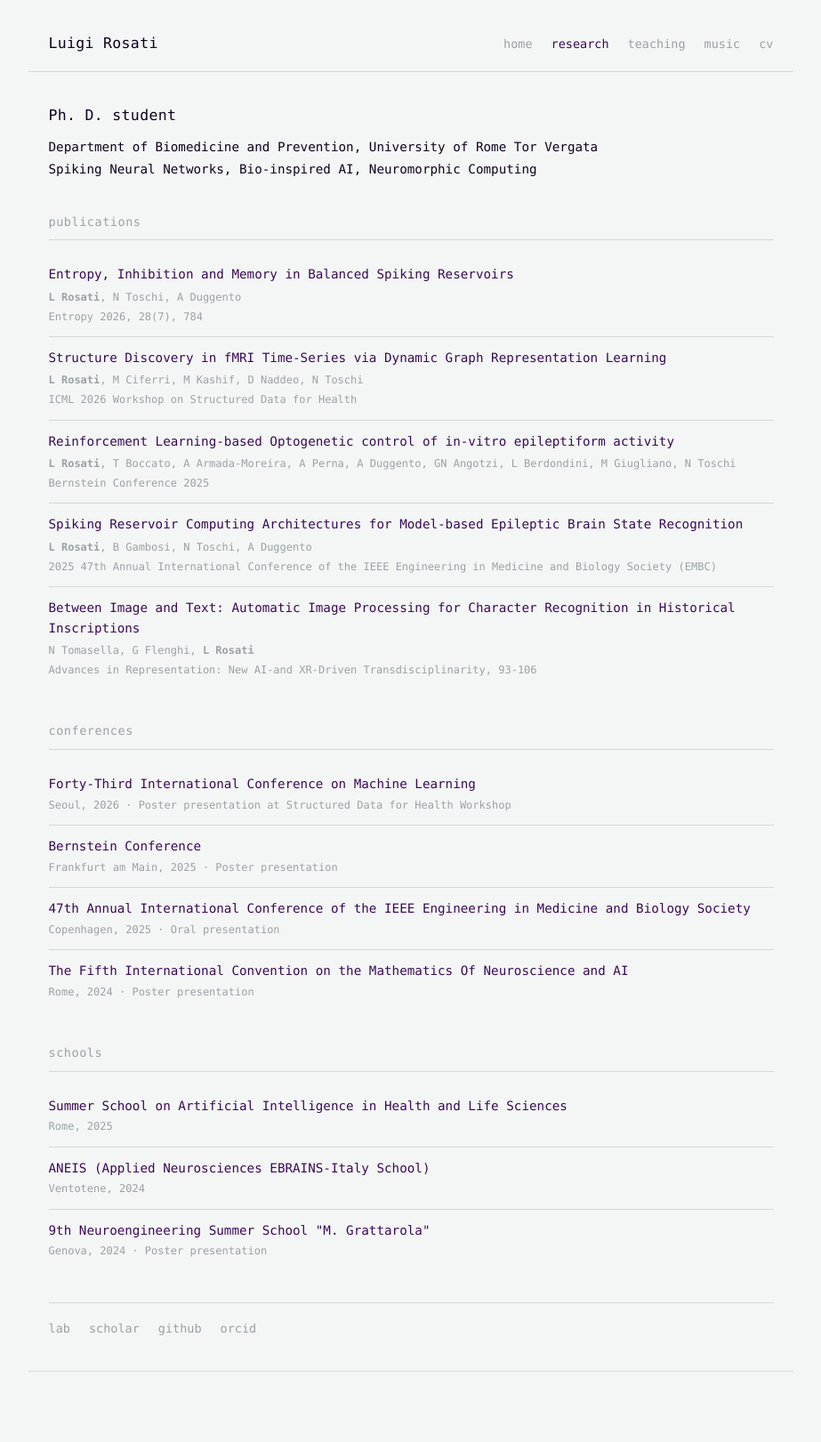
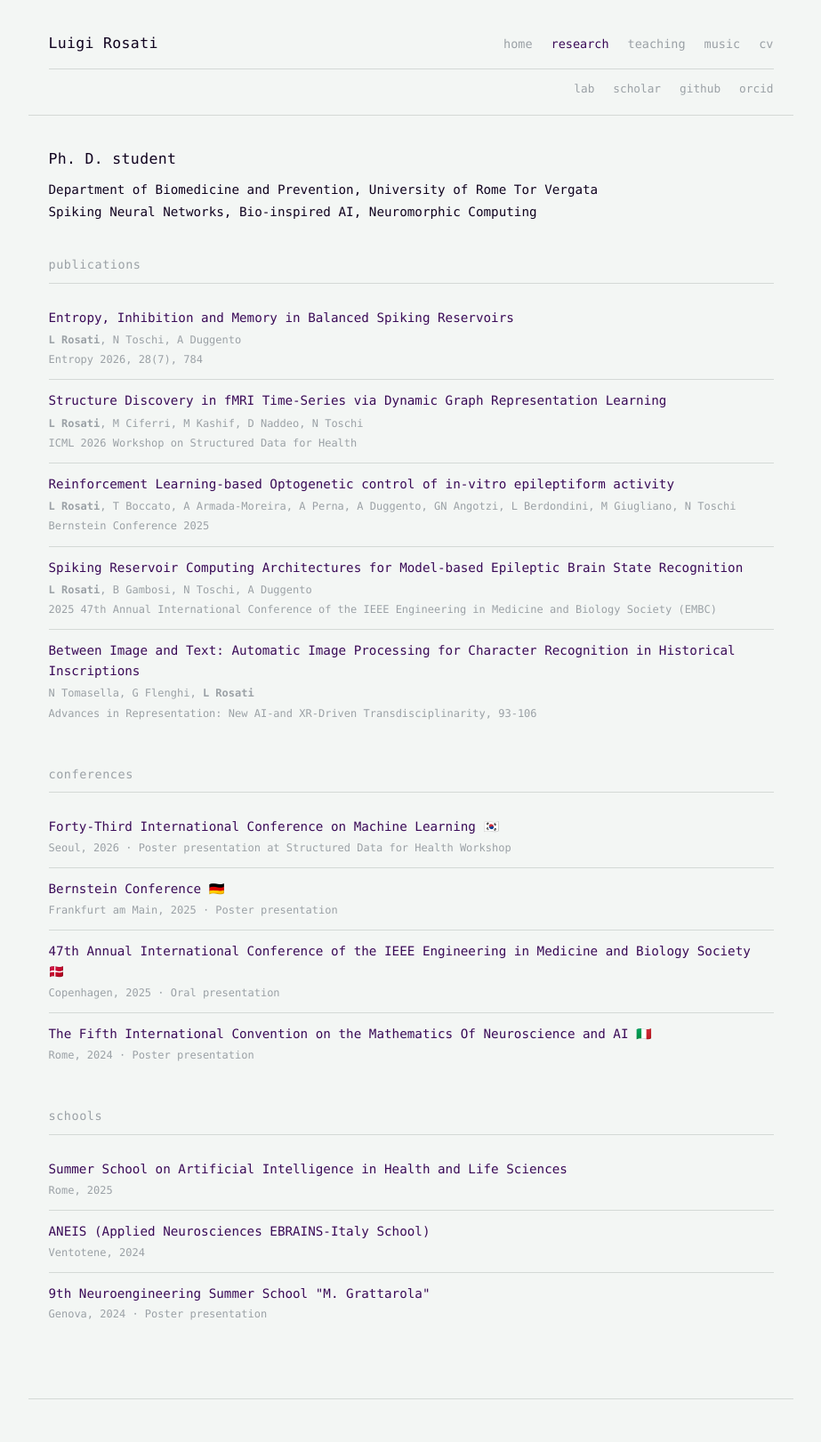
Before and after one commit to luigirosati/luigirosati.github.io, a Jekyll site: the page built from research.md, in a window 1280 px wide. Shown: the whole page at 89% size, without its empty margins (178-1101 px from the left). Built offline with Jekyll 4.4.1, drawn with Linux system fonts in a browser that asks for light colours; before the commit the page ends 1590 px from its top, so only the background shows below that.

Commit message:
subnavigation bar + flags

```diff
--- a/_layouts/default.html
+++ b/_layouts/default.html
@@ -21,6 +21,20 @@
 
     </nav>
     {% endunless %}
+    {% if page.url contains 'research' %}
+    <div class="page-subnav">
+      <a href="https://fismed.uniroma2.it/staff/luigi-rosati/" target="_blank" rel="noopener">lab</a>
+      <a href="https://scholar.google.com/citations?user=EQeGSKMAAAAJ&hl=it&oi=ao" target="_blank" rel="noopener">scholar</a>
+      <a href="https://github.com/luigirosati" target="_blank" rel="noopener">github</a>
+      <a href="https://orcid.org/0009-0000-7585-4105" target="_blank" rel="noopener">orcid</a>
+    </div>
+    {% endif %}
+    {% if page.project_links %}
+    <div class="page-subnav">
+      {% for link in page.project_links %}<a href="{{ link.url }}" target="_blank" rel="noopener">{{ link.label }}</a>
+      {% endfor %}
+    </div>
+    {% endif %}
   </header>
 
   <main>
--- a/assets/css/style.scss
+++ b/assets/css/style.scss
@@ -334,21 +334,24 @@ main {
   margin-top: 0.2rem;
 }
 
-.research-links {
+.page-subnav {
+  flex-basis: 100%;
   display: flex;
+  justify-content: flex-end;
   gap: 1.4rem;
   flex-wrap: wrap;
-  font-size: 0.9rem;
+  font-size: 0.85rem;
+  padding-top: 0.8rem;
   border-top: 1px solid var(--border);
-  padding-top: 1.2rem;
 }
 
-.research-links a {
+.page-subnav a {
   color: var(--muted);
 }
 
-.research-links a:hover {
+.page-subnav a:hover {
   color: var(--accent);
+  text-decoration: none;
 }
 
 /* ── Footer ── */
--- a/research.md
+++ b/research.md
@@ -44,19 +44,19 @@ title: Research
   <h3 class="research-section__title">conferences</h3>
   <ul class="research-list">
     <li class="research-list__item">
-      <p class="research-list__title"><a href="https://icml.cc/" target="_blank" rel="noopener">Forty-Third International Conference on Machine Learning</a></p>
+      <p class="research-list__title"><a href="https://icml.cc/" target="_blank" rel="noopener">Forty-Third International Conference on Machine Learning</a> 🇰🇷</p>
       <p class="research-list__meta">Seoul, 2026 · Poster presentation at Structured Data for Health Workshop</p>
     </li>
     <li class="research-list__item">
-      <p class="research-list__title"><a href="https://bernstein-network.de/en/bernstein-conference/" target="_blank" rel="noopener">Bernstein Conference</a></p>
+      <p class="research-list__title"><a href="https://bernstein-network.de/en/bernstein-conference/" target="_blank" rel="noopener">Bernstein Conference</a> 🇩🇪</p>
       <p class="research-list__meta">Frankfurt am Main, 2025 · Poster presentation</p>
     </li>
     <li class="research-list__item">
-      <p class="research-list__title"><a href="https://embc.embs.org" target="_blank" rel="noopener">47th Annual International Conference of the IEEE Engineering in Medicine and Biology Society</a></p>
+      <p class="research-list__title"><a href="https://embc.embs.org" target="_blank" rel="noopener">47th Annual International Conference of the IEEE Engineering in Medicine and Biology Society</a> 🇩🇰</p>
       <p class="research-list__meta">Copenhagen, 2025 · Oral presentation</p>
     </li>
     <li class="research-list__item">
-      <p class="research-list__title"><a href="https://www.neuromonster.org/" target="_blank" rel="noopener">The Fifth International Convention on the Mathematics Of Neuroscience and AI</a></p>
+      <p class="research-list__title"><a href="https://www.neuromonster.org/" target="_blank" rel="noopener">The Fifth International Convention on the Mathematics Of Neuroscience and AI</a> 🇮🇹</p>
       <p class="research-list__meta">Rome, 2024 · Poster presentation</p>
     </li>
   </ul>
@@ -79,10 +79,3 @@ title: Research
     </li>
   </ul>
 </div>
-
-<div class="research-links">
-  <a href="https://fismed.uniroma2.it/staff/luigi-rosati/" target="_blank" rel="noopener">lab</a>
-  <a href="https://scholar.google.com/citations?user=EQeGSKMAAAAJ&hl=it&oi=ao" target="_blank" rel="noopener">scholar</a>
-  <a href="https://github.com/luigirosati" target="_blank" rel="noopener">github</a>
-  <a href="https://orcid.org/0009-0000-7585-4105" target="_blank" rel="noopener">orcid</a>
-</div>
```
Also changed, not shown: music/mitosis.md (+5 -7 lines), music/sabas.md (+6 -8 lines).
